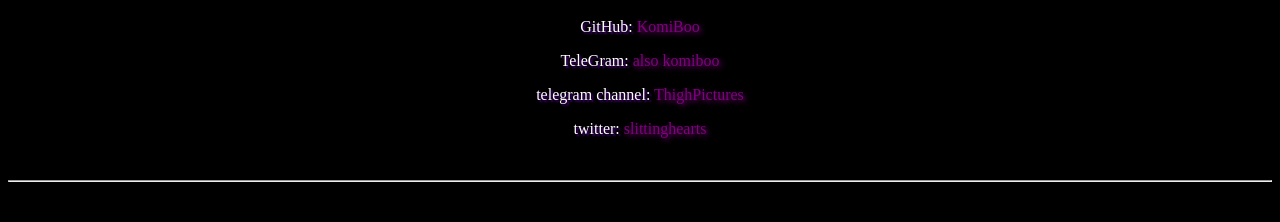
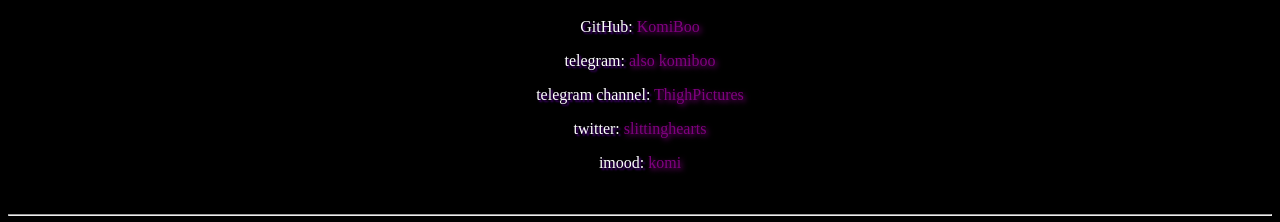
Before and after one commit to KomiBoo/nxko.net, a plain HTML site: page links.html in a window 1280 px wide. Shown: the part 48-270 px from the top of the page. Drawn offline with Linux system fonts and the light colour scheme.

Commit message:
Update links.html

```diff
--- a/links.html
+++ b/links.html
@@ -63,10 +63,10 @@
   <body>
     <h1>Links</h1>
     <p>GitHub: <a href="https://github.com/komiboo">KomiBoo</a></p>
-    <p>TeleGram: <a href="https://t.me/komiboo">also komiboo</a></p>
+    <p>telegram: <a href="https://t.me/komiboo">also komiboo</a></p>
     <p>telegram channel: <a href="https://t.me/thighpictures">ThighPictures</a></p>
     <p>twitter: <a href="https://x.com/slittinghearts">slittinghearts</a></p>
-
+    <p>imood: <a href="https://imood.com/users/komi">komi</a></p>
     <br>
     <hr>
     <br>
```
